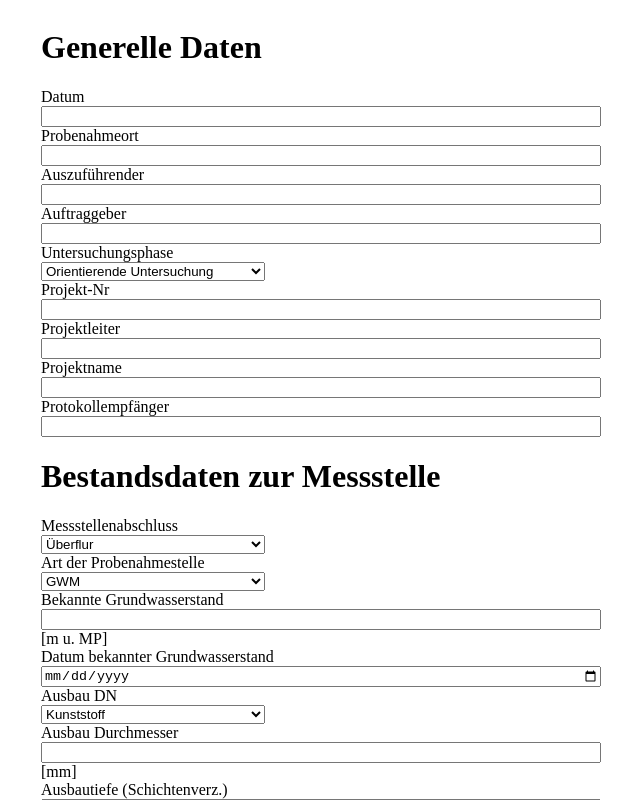
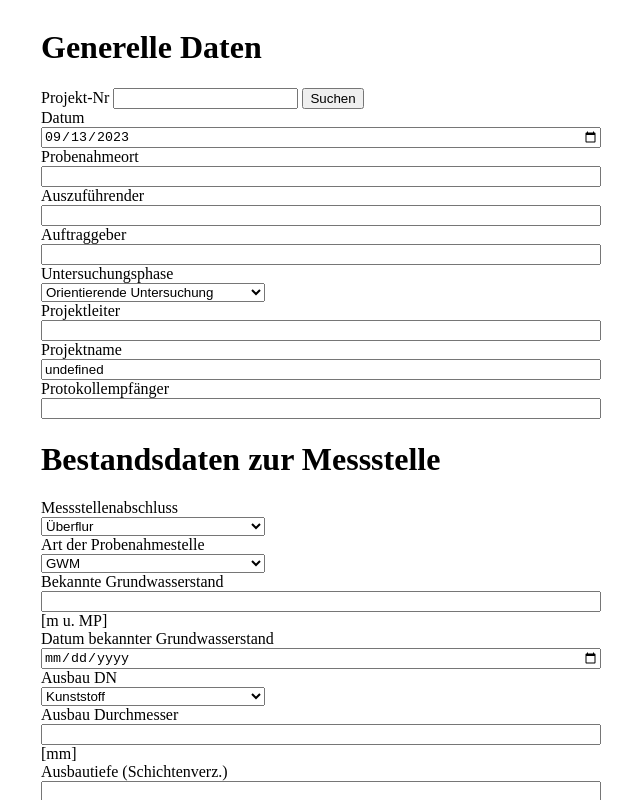
Before and after one commit to jjmercado/probenahmeTool, a SvelteKit app: page / in a window 1280 px wide. Shown: the top 800 px of the page, without its empty margins (319-959 px from the left). Built offline with nearby package versions, Linux system fonts and the light colour scheme.

Commit message:
Setup db connectivity

```diff
--- /dev/null
+++ b/src/routes/+page.server.js
@@ -0,0 +1,18 @@
+import { getProjectNr, getGeneralData } from '$lib/database';
+
+/** @type {import('./$types').PageServerLoad} */
+export async function load()
+{
+    return {
+        // dbData: getGeneralData(),
+    };
+};
+
+/** @type {import('./$types').Actions} */
+export const actions = {
+    default: async ({request}) => {
+        const data = await request.formData();
+
+        getProjectNr(data.get("projectNr"));
+    }
+};
--- a/src/routes/+page.svelte
+++ b/src/routes/+page.svelte
@@ -3,15 +3,15 @@
     import InventoryData from "./InventoryData.svelte";
     import PumpingProcess from "./PumpingProcess.svelte";
     import Signing from "./Signing.svelte";
-    import NewMeasurement from "./NewMeasurement.svelte";
+    export let data;
+    console.log(data);
 </script>
 
 <div>
-    <GeneralData />
+    <GeneralData {data} />
     <InventoryData />
     <PumpingProcess />
     <Signing />
-    <NewMeasurement />
 </div>
 
 <style>
--- a/src/routes/GeneralData.svelte
+++ b/src/routes/GeneralData.svelte
@@ -1,9 +1,24 @@
+<script>
+    import { DateTime } from "luxon";
+    const currentDate = DateTime.now();
+    export let data;
+
+    $: projectNr = "";
+
+</script>
+
 
 <div>
     <h1>Generelle Daten</h1>
 
+    <form method="POST">
+        <label for="projectNr">Projekt-Nr</label>
+        <input type="search" name="projectNr" id="projectNr" bind:value="{projectNr}">
+        <button type="submit">Suchen</button>
+    </form>
+
     <label for="datetime">Datum</label>
-    <input type="datetime" name="datetime" id="datetime">
+    <input type="date" name="datetime" id="datetime" value="{currentDate.toFormat('yyyy-MM-dd')}">
 
     <label for="samplingLocation">Probenahmeort</label>
     <input type="text" name="samplingLocation" id="samplingLocation">
@@ -22,14 +37,11 @@
         <option value="4">Nachmessung</option>
     </select>
 
-    <label for="projectNr">Projekt-Nr</label>
-    <input type="text" name="projectNr" id="projectNr">
-
     <label for="projektManager">Projektleiter</label>
     <input type="text" name="projektManager" id="projektManager">
 
     <label for="projectName">Projektname</label>
-    <input type="text" name="projectName" id="projectName">
+    <input type="text" name="projectName" id="projectName" value="{data.dbData}">
 
     <label for="protocolReceiver">Protokollempfänger</label>
     <input type="text" name="protocolReceiver" id="protocolReceiver">
```
Also changed, not shown: package.json (+7 -1 lines), 2 other files (tests, documents, lock files or other folders).
